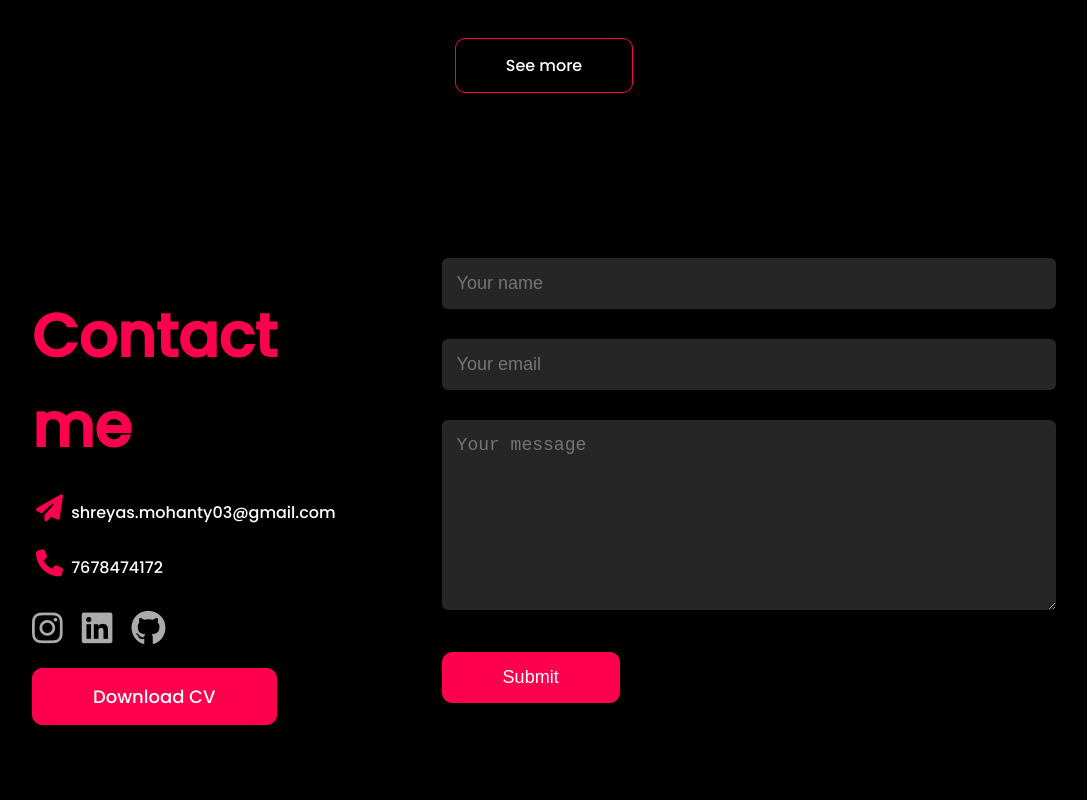
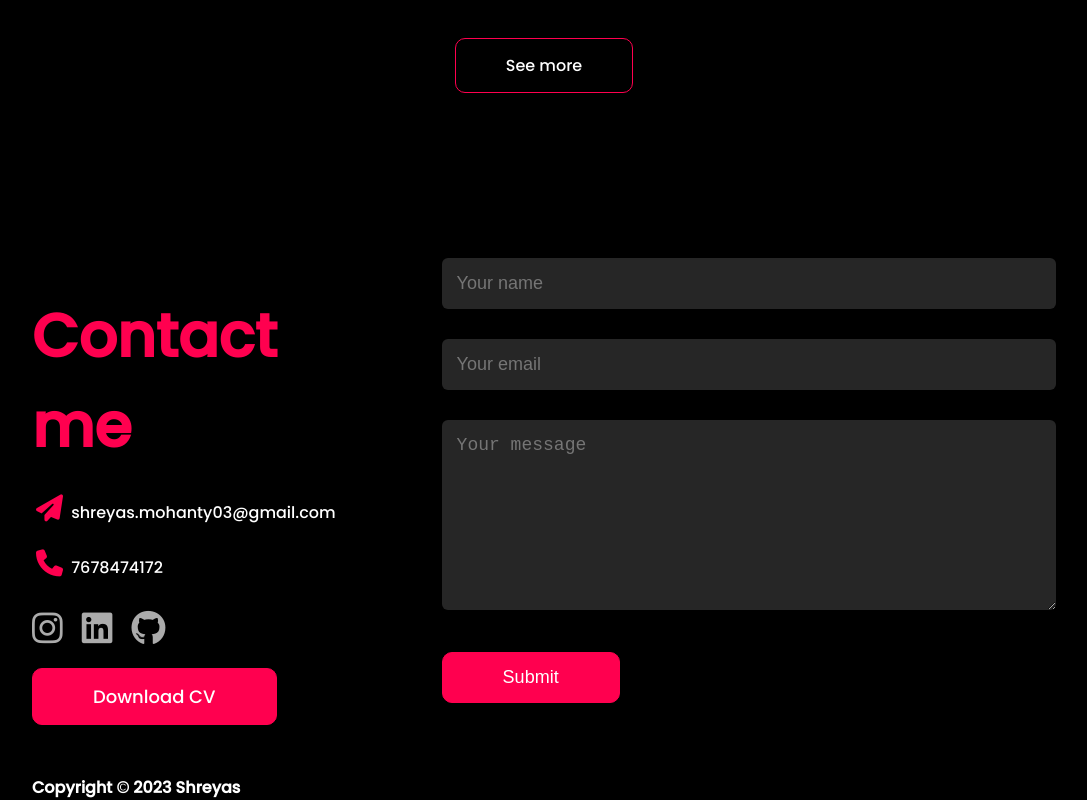
Before and after one commit to Zeref101/My-Portfolio, a plain HTML site: page index.html in a window 1280 px wide. Shown: the part 2944-3744 px from the top of the page, without its empty margins (96-1183 px from the left). Before the commit the page ends 3719 px from the top, so only its background shows below. Drawn offline with nearby package versions, Linux system fonts and the light colour scheme.

Commit message:
Update index.html

```diff
--- a/index.html
+++ b/index.html
@@ -185,6 +185,13 @@
         </div>
 
     </div>
+    <footer>
+        <div class="container">
+
+            <h4>Copyright © 2023 Shreyas</h4>
+
+        </div>
+    </footer>
 
 
     <script>
```
